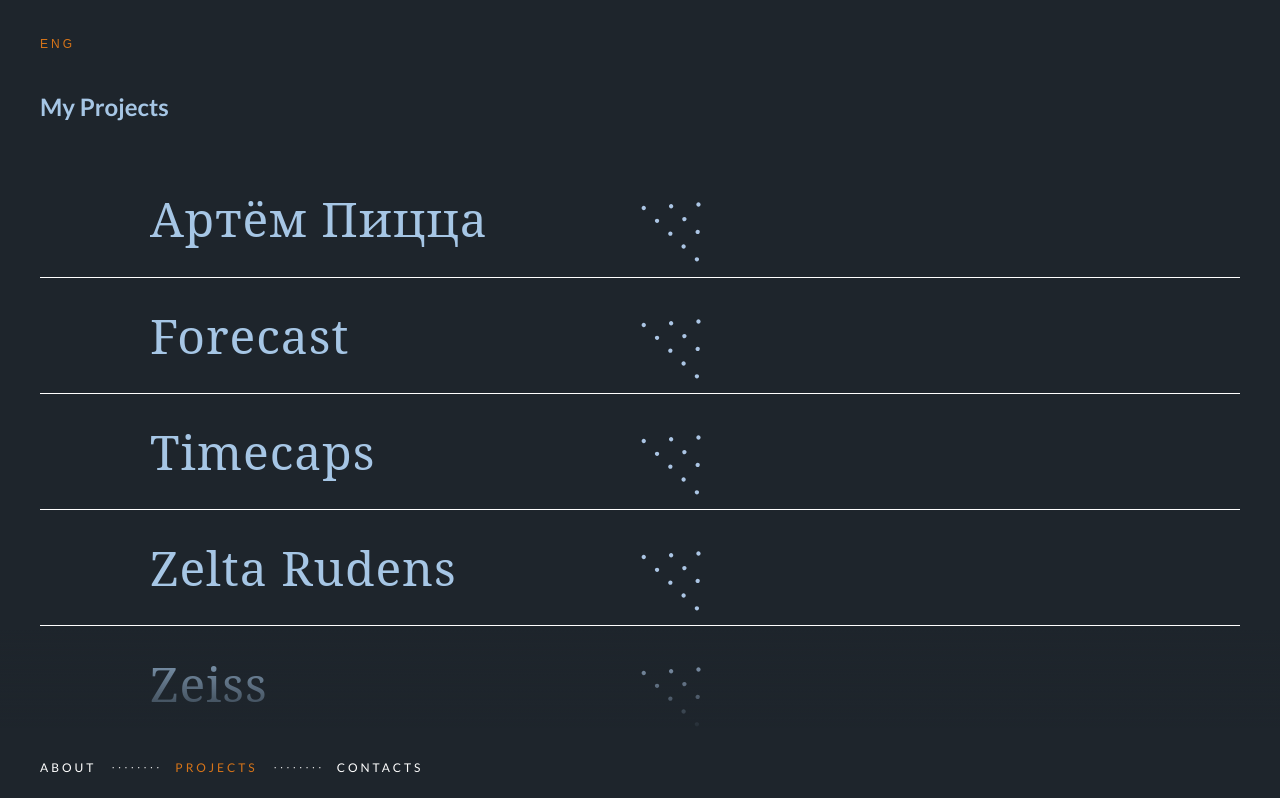
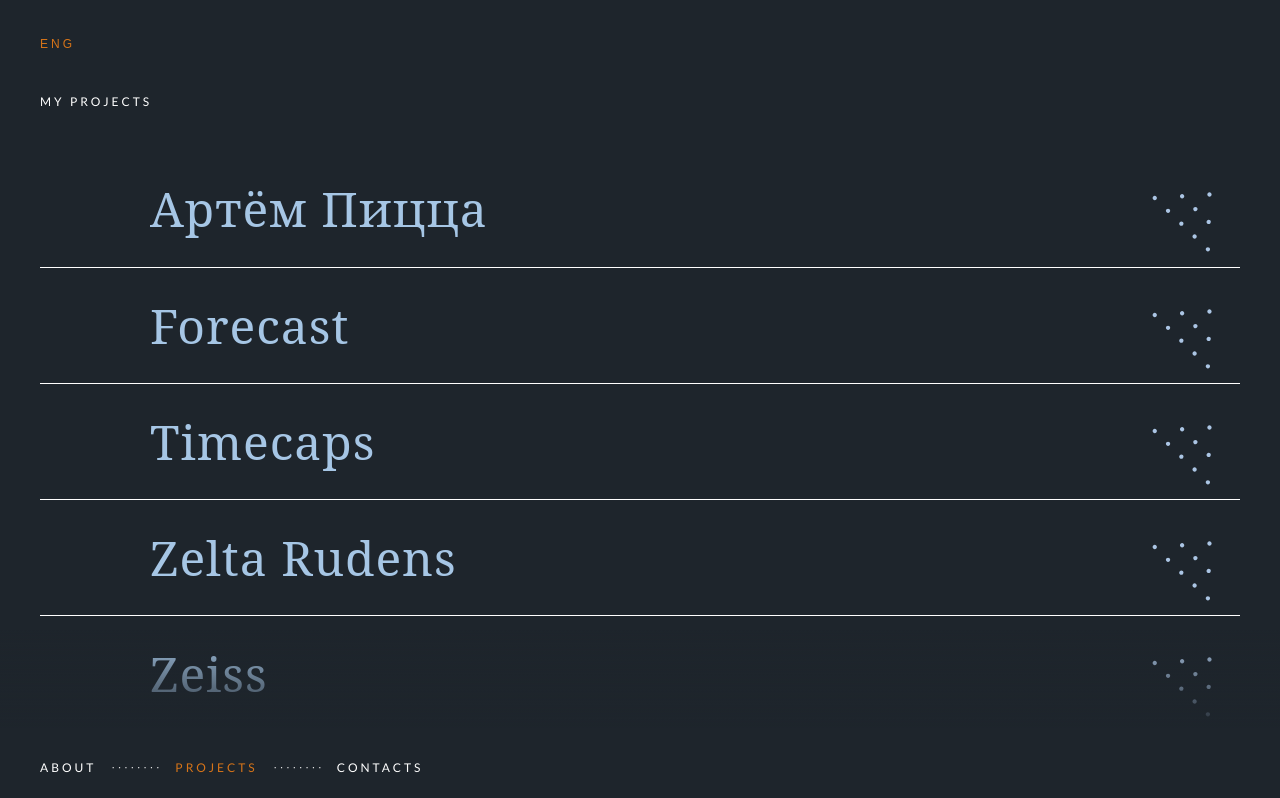
Before and after one commit to and-tol/pf2021, a Next.js app: page /projects in a window 1280 px wide. Shown: the top 798 px of the page. Built offline with nearby package versions, Linux system fonts and the light colour scheme.

Commit message:
fix: styles Heading component

```diff
--- a/src/components/Heading/Heading.module.scss
+++ b/src/components/Heading/Heading.module.scss
@@ -12,14 +12,12 @@
 .h2 {
   /* identical to box height, or 158% */
 
-  letter-spacing: 3px;
+  letter-spacing: 0.1875rem;
   text-transform: uppercase;
 
-  color: #FFF;
-
-  font-size: 12px;
+  font-size: 0.75rem;
   font-weight: normal;
-  line-height: 19px;
+  line-height: 1.1875rem;
 }
 .h3 {
   letter-spacing: 0.2em;
@@ -31,3 +29,11 @@
   font-style: normal;
   line-height: 160%;
 }
+.h4 {
+  letter-spacing: 3px;
+  text-transform: uppercase;
+
+  font-size: 0.75rem;
+  font-weight: 400;
+  line-height: 1.1875rem;
+}
--- a/src/components/Heading/Heading.props.ts
+++ b/src/components/Heading/Heading.props.ts
@@ -5,6 +5,6 @@
     HTMLAttributes<HTMLHeadingElement>,
     HTMLHeadingElement
   > {
-  tag: "h1" | "h2" | "h3";
+  tag: "h1" | "h2" | "h3" | "h4";
   children: ReactNode;
 }
--- a/src/components/Heading/Heading.tsx
+++ b/src/components/Heading/Heading.tsx
@@ -3,6 +3,7 @@
 import styles from "./Heading.module.scss";
 
 export const Heading = ({
+  className,
   tag,
   children,
   ...props
@@ -12,14 +13,30 @@
     case "h1":
     case "h2":
       return (
-        <Tag className={cn(styles[tag], "font-primary-color")} {...props}>
+        <Tag
+          className={cn(styles.h2, "font-primary-color", className)}
+          {...props}
+        >
           {children}
         </Tag>
       );
 
     case "h3":
       return (
-        <Tag className={cn(styles[tag], "font-third-color")} {...props}>
+        <Tag
+          className={cn(styles.h3, "font-third-color", className)}
+          {...props}
+        >
+          {children}
+        </Tag>
+      );
+
+    case "h4":
+      return (
+        <Tag
+          className={cn(styles.h4, "font-third-color", className)}
+          {...props}
+        >
           {children}
         </Tag>
       );
--- a/src/components/ProjectLink/ProjectLink.module.scss
+++ b/src/components/ProjectLink/ProjectLink.module.scss
@@ -1,6 +1,8 @@
 @import "../../styles/design-tokens.scss";
 
 .name {
+  z-index: 1;
+
   letter-spacing: 0.02em;
 
   font-family: Noto serif, serif;
@@ -9,14 +11,13 @@
 }
 
 .icon {
-  position: absolute;
-  left: 50%;
+  z-index: 1;
 
   transition: all 0.5s ease;
 }
 
 .image {
-  position: relative;
+  position: absolute;
   top: -50px;
   right: -80px;
 
@@ -50,8 +51,8 @@
   }
 
   &:hover .image {
-    top: 0;
-    right: 0;
+    top: -22px;
+    right: 93px;
 
     transition: all 0.5s ease;
 
--- a/src/components/Projects/Projects.tsx
+++ b/src/components/Projects/Projects.tsx
@@ -4,10 +4,13 @@
 import { ProjectsProps } from "./Projects.props";
 import styles from "./Projects.module.scss";
 
-export const Projects = ({ projects }: ProjectsProps): JSX.Element => {
+export const Projects = ({
+  projects,
+  ...props
+}: ProjectsProps): JSX.Element => {
   return (
-    <section className={cn("wrapper", styles.projects)}>
-      <Heading tag="h2" className={styles.title}>
+    <section className={cn("wrapper", styles.projects)} {...props}>
+      <Heading tag="h4" className={styles.title}>
         My Projects
       </Heading>
       <nav>
```
